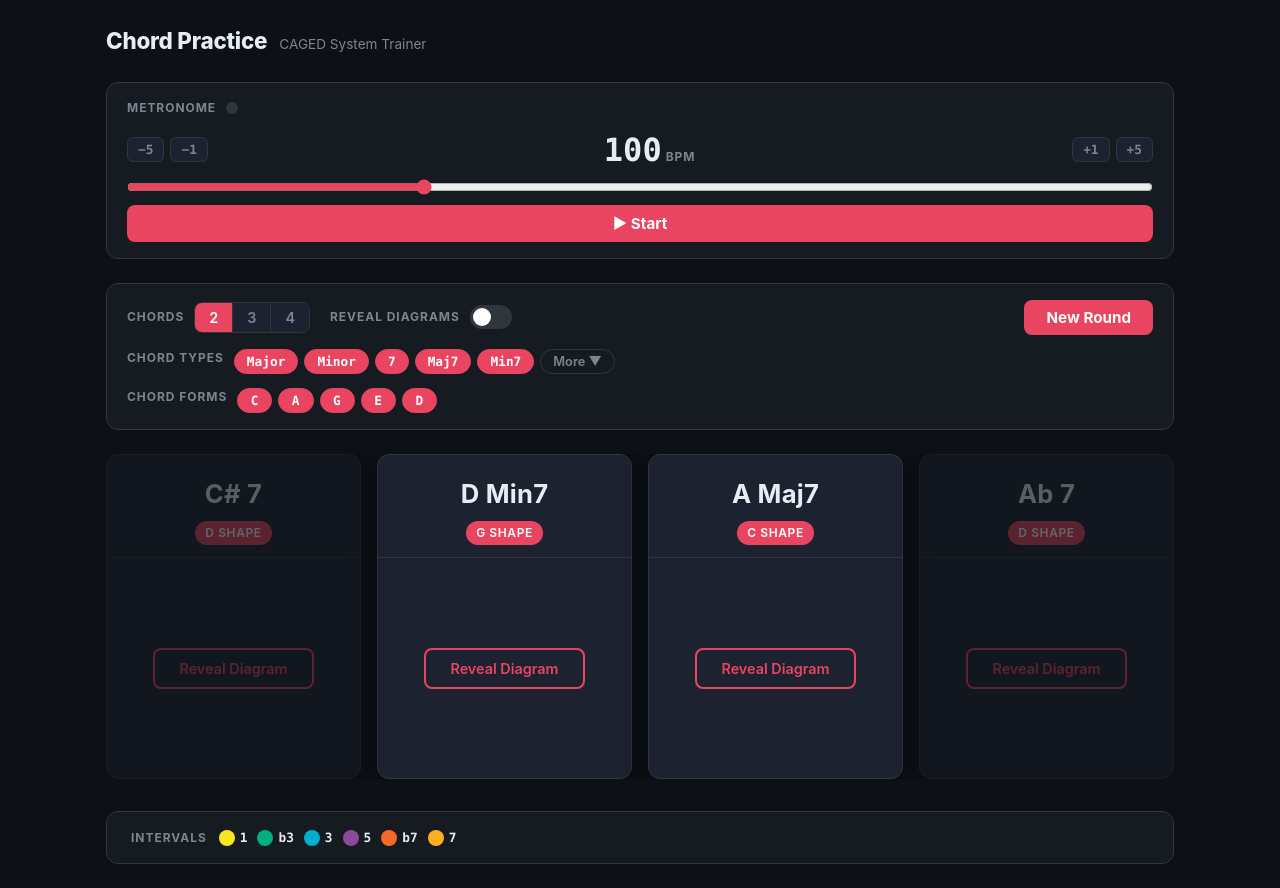
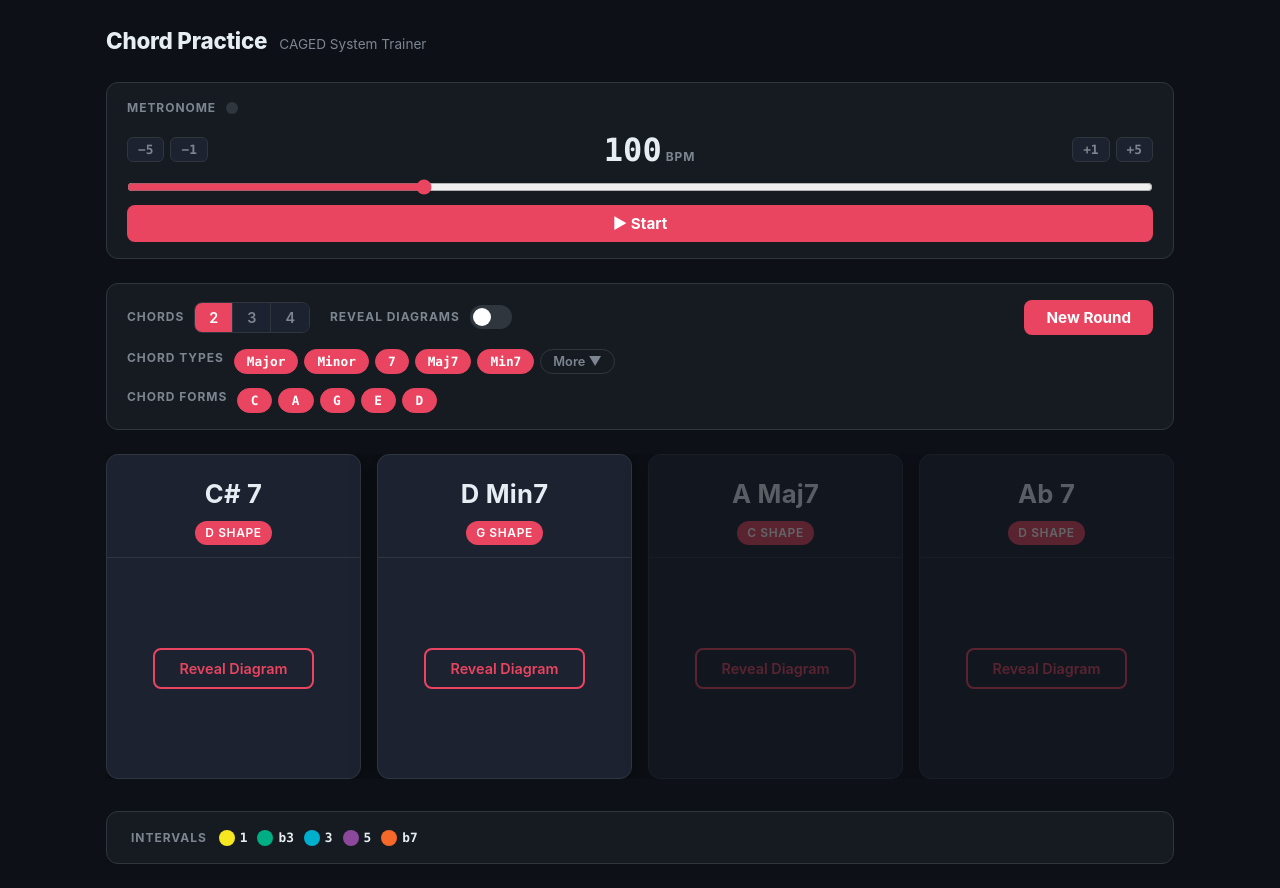
Before and after one commit to pbomb/guitar-skills, a React (Vite) app: page / in a window 1280 px wide. Built offline with nearby package versions, Linux system fonts and the light colour scheme.

Commit message:
Show 2 upcoming chords instead of previous chord in carousel
Shifts carousel layout from [prev, slot1, slot2, next] to
[slot1, slot2, next1, next2] so both look-ahead chords are visible
instead of the already-retired chord.

https://claude.ai/code/session_01WS8xj9PQ2UWR8fm9JjBLJo

```diff
--- a/src/App.tsx
+++ b/src/App.tsx
@@ -81,9 +81,9 @@ export default function App() {
     setRevealed(prev => new Set([...prev, idx]));
   }
 
-  // carouselChords = [prev(0), slot1(1), slot2(2), next(3)]
-  // Indices 1 and 2 are the 2 active practice chords; 0 and 3 are dimmed context chords.
-  const activeIndices = new Set([1, 2]);
+  // carouselChords = [slot1(0), slot2(1), next1(2), next2(3)]
+  // Indices 0 and 1 are the 2 active practice chords; 2 and 3 are upcoming (dimmed).
+  const activeIndices = new Set([0, 1]);
 
   return (
     <div className="app">
@@ -100,7 +100,7 @@ export default function App() {
         onNewRound={onNewRound}
       />
 
-      {/* Carousel — always 4 cards; slides left when a chord is replaced */}
+      {/* Carousel — always 4 cards: [slot1, slot2, next1, next2]; slides left on advance */}
       <div className="carousel">
         {cyclePhase === 'idle' ? (
           carouselChords.map((chord, i) => (
@@ -109,12 +109,12 @@ export default function App() {
               chord={chord}
               isRevealed={settings.revealDiagrams || revealed.has(i)}
               onReveal={() => handleReveal(i)}
-              isActive={isPlaying && ((i === 1 && activeSlot === 1) || (i === 2 && activeSlot === 2))}
+              isActive={isPlaying && ((i === 0 && activeSlot === 1) || (i === 1 && activeSlot === 2))}
               isDimmed={!activeIndices.has(i)}
             />
           ))
         ) : (
-          // During cycling: render 5 cards [prev, slot1, slot2, next, incoming] and slide left
+          // During cycling: render 5 cards [slot1, slot2, next1, next2, incoming] and slide left
           <div
             className="carousel__track"
             ref={trackRef}
@@ -145,7 +145,7 @@ export default function App() {
       </div>
 
       <footer className="app__footer">
-        <IntervalLegend chords={carouselChords.slice(1, 3)} />
+        <IntervalLegend chords={carouselChords.slice(0, 2)} />
       </footer>
     </div>
   );
```
Also changed, not shown: src/hooks/useChordCycler.ts (+8 -8 lines), 1 other file (tests, documents, lock files or other folders).
